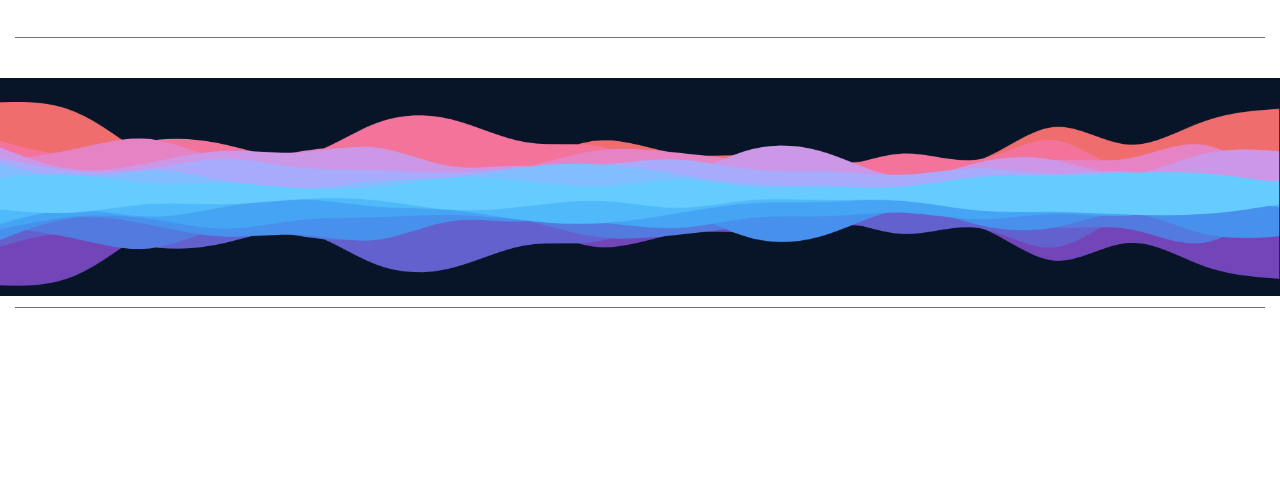
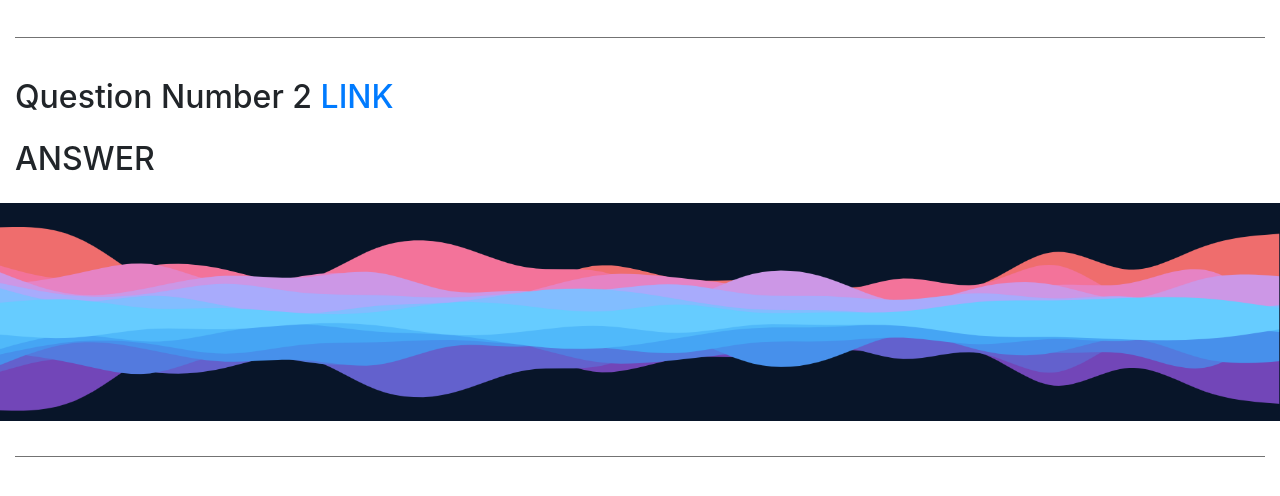
Before and after one commit to shubham2o/Stack-Overflow, a plain HTML site: page index.html in a window 1280 px wide. Shown: the part 428-924 px from the top of the page. Before the commit the page ends 800 px from the top, so only its background shows below. Drawn offline with nearby package versions, Linux system fonts and the light colour scheme.

Commit message:
Question number 2 completed

```diff
--- a/index.html
+++ b/index.html
@@ -54,17 +54,21 @@
             <span class = "carousel-control-next-icon"></span>
         </a>
     </div>
-
-
     <br><hr noshade = "5"><br>
 
 
     <!-- QUESTION NUMBER 2 -->
+    <b class = "h2">Question Number 2
+        <a href = "https://stackoverflow.com/questions/71290914/getting-weird-margin-trying-to-stack-to-svgs-one-on-top-of-eachother-in-smaller/71292321#71292321"
+            alt = "Question 2 Link" target = "_blank">LINK
+        </a>
+    </b><br><br>
+
+    <b class = "h2">ANSWER</b><br><br>
+
     <img class = "image1" src = "img/vibration1.png" />
     <img class = "image2" src = "img/vibration1.png" />
-
-
-    <br><hr noshade = "5"><br>
+    <br><br><hr noshade = "5"><br>
 
 
     <!-- QUESTION NUMBER 3 -->
```
